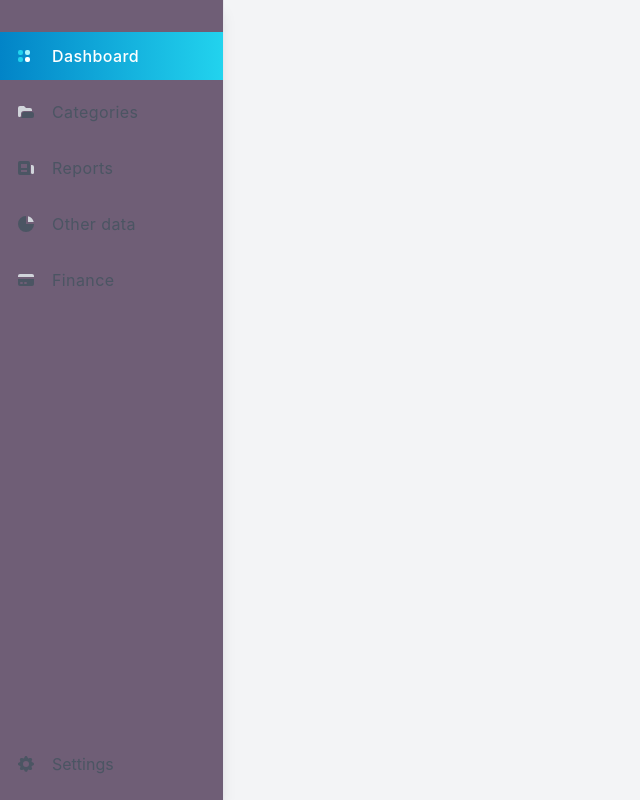
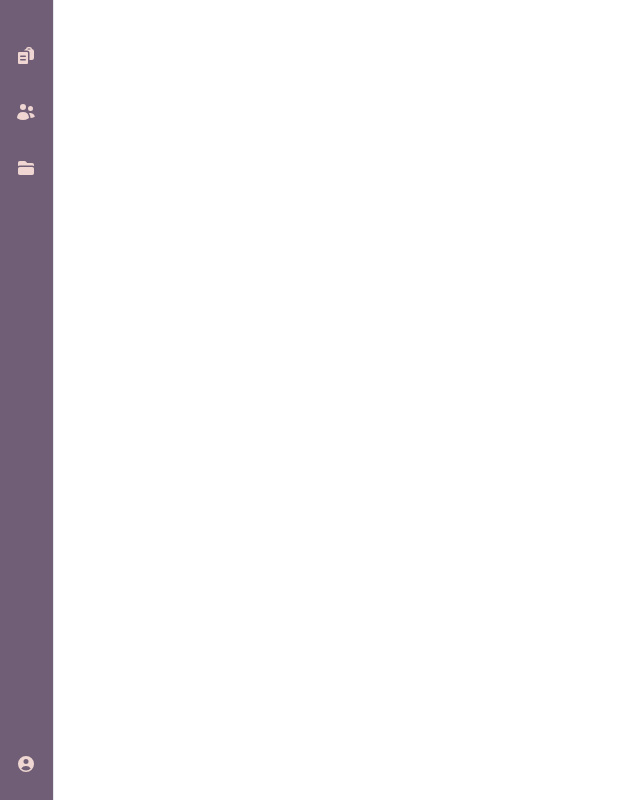
Before and after one commit to Richb17/maqueta, a React (Create React App) app: page / in a window 1280 px wide. Shown: the whole page, without its empty margins (0-640 px from the left). Built offline with nearby package versions, Linux system fonts and the light colour scheme.

Commit message:
Sidebar modificada

```diff
--- a/src/views/SideBar/index.js
+++ b/src/views/SideBar/index.js
@@ -1,66 +1,46 @@
 export default function SideBar(){
     return (
-    <div class="min-h-screen bg-gray-100">
 		<div class="sidebar bg-old-lavender min-h-screen w-[3.35rem] overflow-hidden border-r hover:w-56 hover:shadow-lg">
 		<div class="flex h-screen flex-col justify-between pt-2 pb-6">
 		<div>
 			<ul class="mt-6 space-y-2 tracking-wide">
 			<li class="min-w-max">
-                <a href="#" aria-label="dashboard" class="relative flex items-center space-x-4 bg-gradient-to-r from-sky-600 to-cyan-400 px-4 py-3 text-white">
-                  <svg class="-ml-1 h-6 w-6" viewBox="0 0 24 24" fill="none">
-                    <path d="M6 8a2 2 0 0 1 2-2h1a2 2 0 0 1 2 2v1a2 2 0 0 1-2 2H8a2 2 0 0 1-2-2V8ZM6 15a2 2 0 0 1 2-2h1a2 2 0 0 1 2 2v1a2 2 0 0 1-2 2H8a2 2 0 0 1-2-2v-1Z" class="fill-current text-cyan-400 dark:fill-slate-600"></path>
-                    <path d="M13 8a2 2 0 0 1 2-2h1a2 2 0 0 1 2 2v1a2 2 0 0 1-2 2h-1a2 2 0 0 1-2-2V8Z" class="fill-current text-cyan-200 group-hover:text-cyan-300"></path>
-                    <path d="M13 15a2 2 0 0 1 2-2h1a2 2 0 0 1 2 2v1a2 2 0 0 1-2 2h-1a2 2 0 0 1-2-2v-1Z" class="fill-current group-hover:text-sky-300"></path>
+				<a href="/" class="group flex items-center space-x-4 rounded-md px-4 py-3 text-misty-rose">
+				<svg xmlns="http://www.w3.org/2000/svg" viewBox="0 0 20 20" fill="currentColor" class="w-5 h-5">
+					<path class="text-misty-rose group-hover:text-persian-pink" fill-rule="evenodd" d="M15.988 3.012A2.25 2.25 0 0118 5.25v6.5A2.25 2.25 0 0115.75 14H13.5V7A2.5 2.5 0 0011 4.5H8.128a2.252 2.252 0 011.884-1.488A2.25 2.25 0 0112.25 1h1.5a2.25 2.25 0 012.238 2.012zM11.5 3.25a.75.75 0 01.75-.75h1.5a.75.75 0 01.75.75v.25h-3v-.25z" clip-rule="evenodd" />
+					<path class="text-misty-rose group-hover:text-persian-pink" fill-rule="evenodd" d="M2 7a1 1 0 011-1h8a1 1 0 011 1v10a1 1 0 01-1 1H3a1 1 0 01-1-1V7zm2 3.25a.75.75 0 01.75-.75h4.5a.75.75 0 010 1.5h-4.5a.75.75 0 01-.75-.75zm0 3.5a.75.75 0 01.75-.75h4.5a.75.75 0 010 1.5h-4.5a.75.75 0 01-.75-.75z" clip-rule="evenodd" />
 				</svg>
-                  <span class="-mr-1 font-medium">Dashboard</span>
+
+				<span class="group-hover:text-persian-pink">Inventario</span>
 				</a>
 			</li>
 			<li class="min-w-max">
-                <a href="#" class="bg group flex items-center space-x-4 rounded-full px-4 py-3 text-gray-600">
-                  <svg xmlns="http://www.w3.org/2000/svg" class="h-5 w-5" viewBox="0 0 20 20" fill="currentColor">
-                    <path class="fill-current text-gray-300 group-hover:text-cyan-300" fill-rule="evenodd" d="M2 6a2 2 0 012-2h4l2 2h4a2 2 0 012 2v1H8a3 3 0 00-3 3v1.5a1.5 1.5 0 01-3 0V6z" clip-rule="evenodd" />
-                    <path class="fill-current text-gray-600 group-hover:text-cyan-600" d="M6 12a2 2 0 012-2h8a2 2 0 012 2v2a2 2 0 01-2 2H2h2a2 2 0 002-2v-2z" />
+				<a href="/" class="group flex items-center space-x-4 rounded-md px-4 py-3 text-misty-rose">
+					<svg xmlns="http://www.w3.org/2000/svg" viewBox="0 0 20 20" fill="currentColor" class="w-5 h-5">
+						<path class="text-misty-rose group-hover:text-persian-pink" d="M7 8a3 3 0 100-6 3 3 0 000 6zM14.5 9a2.5 2.5 0 100-5 2.5 2.5 0 000 5zM1.615 16.428a1.224 1.224 0 01-.569-1.175 6.002 6.002 0 0111.908 0c.058.467-.172.92-.57 1.174A9.953 9.953 0 017 18a9.953 9.953 0 01-5.385-1.572zM14.5 16h-.106c.07-.297.088-.611.048-.933a7.47 7.47 0 00-1.588-3.755 4.502 4.502 0 015.874 2.636.818.818 0 01-.36.98A7.465 7.465 0 0114.5 16z" />
 					</svg>
-                  <span class="group-hover:text-gray-700">Categories</span>
+
+					<span class="group-hover:text-persian-pink">Clientes</span>
 				</a>
 			</li>
 			<li class="min-w-max">
-                <a href="#" class="group flex items-center space-x-4 rounded-md px-4 py-3 text-gray-600">
-                  <svg xmlns="http://www.w3.org/2000/svg" class="h-5 w-5" viewBox="0 0 20 20" fill="currentColor">
-                    <path class="fill-current text-gray-600 group-hover:text-cyan-600" fill-rule="evenodd" d="M2 5a2 2 0 012-2h8a2 2 0 012 2v10a2 2 0 002 2H4a2 2 0 01-2-2V5zm3 1h6v4H5V6zm6 6H5v2h6v-2z" clip-rule="evenodd" />
-                    <path class="fill-current text-gray-300 group-hover:text-cyan-300" d="M15 7h1a2 2 0 012 2v5.5a1.5 1.5 0 01-3 0V7z" />
+				<a href="/" class="bg group flex items-center space-x-4 rounded-full px-4 py-3 text-misty-rose">
+					<svg xmlns="http://www.w3.org/2000/svg" viewBox="0 0 20 20" fill="currentColor" class="w-5 h-5">
+						<path class="text-misty-rose group-hover:text-persian-pink" d="M3.75 3A1.75 1.75 0 002 4.75v3.26a3.235 3.235 0 011.75-.51h12.5c.644 0 1.245.188 1.75.51V6.75A1.75 1.75 0 0016.25 5h-4.836a.25.25 0 01-.177-.073L9.823 3.513A1.75 1.75 0 008.586 3H3.75zM3.75 9A1.75 1.75 0 002 10.75v4.5c0 .966.784 1.75 1.75 1.75h12.5A1.75 1.75 0 0018 15.25v-4.5A1.75 1.75 0 0016.25 9H3.75z" />
 					</svg>
-                  <span class="group-hover:text-gray-700">Reports</span>
-                </a>
-              </li>
-              <li class="min-w-max">
-                <a href="#" class="group flex items-center space-x-4 rounded-md px-4 py-3 text-gray-600">
-                  <svg xmlns="http://www.w3.org/2000/svg" class="h-5 w-5" viewBox="0 0 20 20" fill="currentColor">
-                    <path class="fill-current text-gray-600 group-hover:text-cyan-600" d="M2 10a8 8 0 018-8v8h8a8 8 0 11-16 0z" />
-                    <path class="fill-current text-gray-300 group-hover:text-cyan-300" d="M12 2.252A8.014 8.014 0 0117.748 8H12V2.252z" />
-                  </svg>
-                  <span class="group-hover:text-gray-700">Other data</span>
-                </a>
-              </li>
-              <li class="min-w-max">
-                <a href="#" class="group flex items-center space-x-4 rounded-md px-4 py-3 text-gray-600">
-                  <svg xmlns="http://www.w3.org/2000/svg" class="h-5 w-5" viewBox="0 0 20 20" fill="currentColor">
-                    <path class="fill-current text-gray-300 group-hover:text-cyan-300" d="M4 4a2 2 0 00-2 2v1h16V6a2 2 0 00-2-2H4z" />
-                    <path class="fill-current text-gray-600 group-hover:text-cyan-600" fill-rule="evenodd" d="M18 9H2v5a2 2 0 002 2h12a2 2 0 002-2V9zM4 13a1 1 0 011-1h1a1 1 0 110 2H5a1 1 0 01-1-1zm5-1a1 1 0 100 2h1a1 1 0 100-2H9z" clip-rule="evenodd" />
-                  </svg>
-                  <span class="group-hover:text-gray-700">Finance</span>
+
+					<span class="group-hover:text-persian-pink">Categorias y lineas</span>
 				</a>
 			</li>
 			</ul>
 		</div>
 		<div class="w-max -mb-3">
-            <a href="#" class="group flex items-center space-x-4 rounded-md px-4 py-3 text-gray-600">
-              <svg xmlns="http://www.w3.org/2000/svg" class="h-5 w-5 group-hover:fill-cyan-600" viewBox="0 0 20 20" fill="currentColor">
-                <path fill-rule="evenodd" d="M11.49 3.17c-.38-1.56-2.6-1.56-2.98 0a1.532 1.532 0 01-2.286.948c-1.372-.836-2.942.734-2.106 2.106.54.886.061 2.042-.947 2.287-1.561.379-1.561 2.6 0 2.978a1.532 1.532 0 01.947 2.287c-.836 1.372.734 2.942 2.106 2.106a1.532 1.532 0 012.287.947c.379 1.561 2.6 1.561 2.978 0a1.533 1.533 0 012.287-.947c1.372.836 2.942-.734 2.106-2.106a1.533 1.533 0 01.947-2.287c1.561-.379 1.561-2.6 0-2.978a1.532 1.532 0 01-.947-2.287c.836-1.372-.734-2.942-2.106-2.106a1.532 1.532 0 01-2.287-.947zM10 13a3 3 0 100-6 3 3 0 000 6z" clip-rule="evenodd" />
+			<a href="/" class="group flex items-center space-x-4 rounded-md px-4 py-3 text-misty-rose">
+			<svg xmlns="http://www.w3.org/2000/svg" viewBox="0 0 20 20" fill="currentColor" class="w-5 h-5">
+				<path class="group-hover:text-persian-pink" fill-rule="evenodd" d="M18 10a8 8 0 11-16 0 8 8 0 0116 0zm-5.5-2.5a2.5 2.5 0 11-5 0 2.5 2.5 0 015 0zM10 12a5.99 5.99 0 00-4.793 2.39A6.483 6.483 0 0010 16.5a6.483 6.483 0 004.793-2.11A5.99 5.99 0 0010 12z" clip-rule="evenodd" />
 			</svg>
-              <span class="group-hover:text-gray-700">Settings</span>
+			<span class="group-hover:text-persian-pink">Usuario</span>
 			</a>
-          </div>
 		</div>
 		</div>
 		</div>
```
Lines whose indentation alone changed are shown as unchanged.
